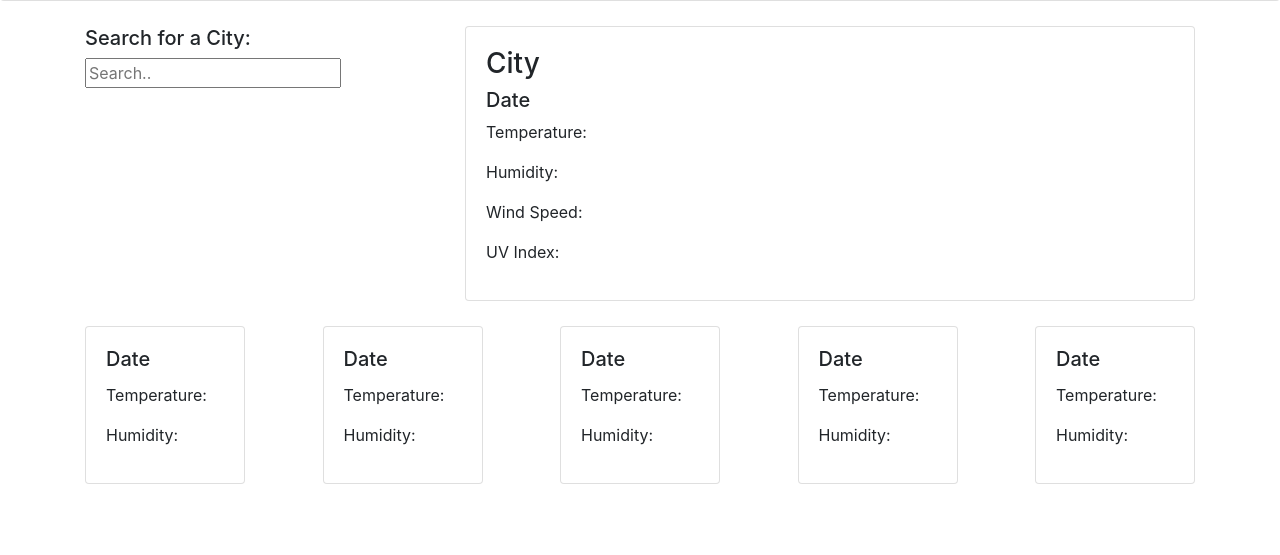
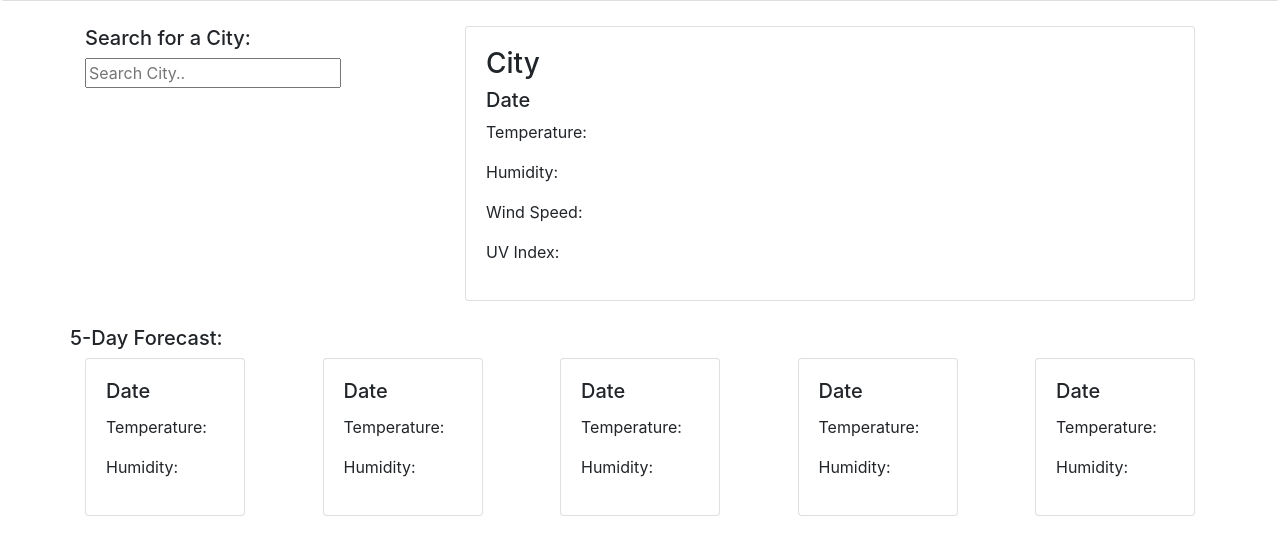
Before and after one commit to inalo1/HW6-WeatherDashboard, a plain HTML site: page index.html in a window 1280 px wide. Shown: the part 87-642 px from the top of the page. Drawn offline with nearby package versions, Linux system fonts and the light colour scheme.

Commit message:
added '5-day forecast'

```diff
--- a/index.html
+++ b/index.html
@@ -20,7 +20,7 @@
             <!-- Search Menu for City -->
             <div class="col-4">
                <h5> Search for a City: </h5>
-                <input type="text" id="mySearch" onkeyup="myFunction()" placeholder="Search.." title="Type in a category">
+                <input type="text" id="mySearch" onkeyup="myFunction()" placeholder="Search City.." title="Type in a category">
             </div>
             <!-- Main Weather Forecast -->
             <div class="col-8">
@@ -36,6 +36,11 @@
                 </div>
             </div>
         </div>
+
+        <div class="row ">
+            <h5>5-Day Forecast:</h5>
+        </div>
+
         <div class="row justify-content-between">
             <!-- 5-Day Projected Forecast -->
             <div class="col-2">
```
